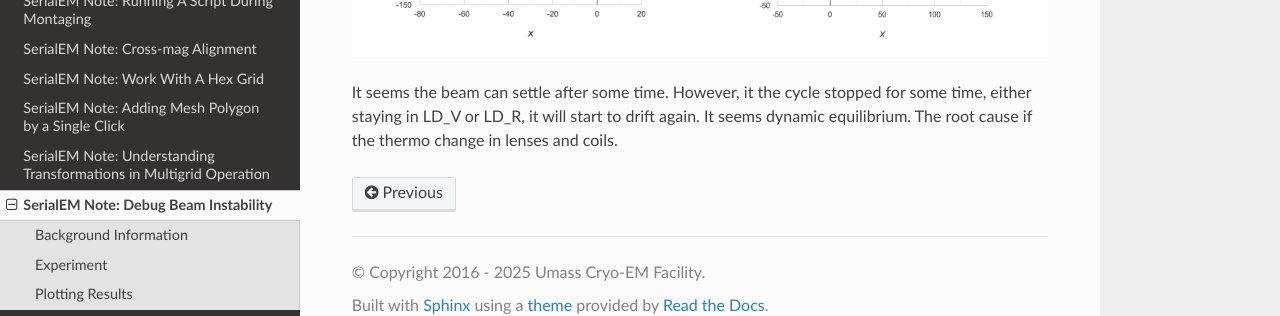
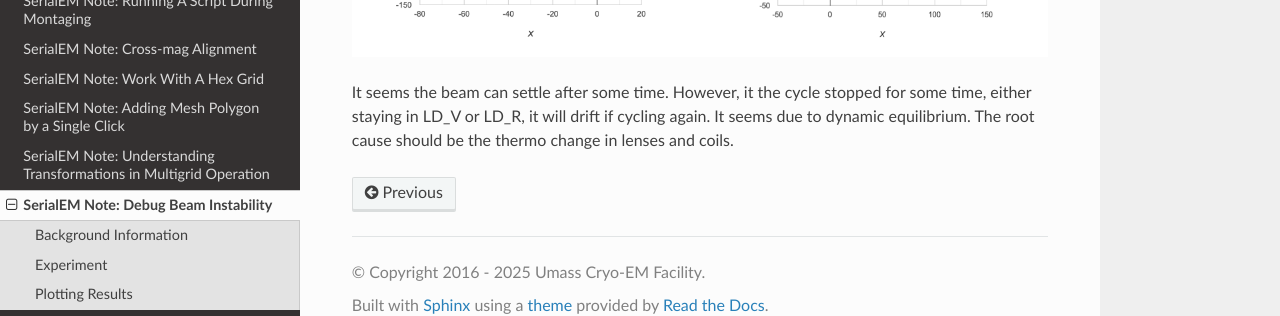
Before and after one commit to xuchen66/sphinx-emdocs, a Sphinx documentation site: the page built from source/serialem-note-debug-beam-instability.rst, in a window 1280 px wide and 900 px high, scrolled down 2601 px. Shown: the part 558-874 px from the top of the window. Built offline with Sphinx 7.4.7 and the Read the Docs theme 3.1.0, drawn with Linux system fonts in a browser that asks for light colours; pages that are not in the unit, such as notebooks, are missing from menus.

Commit message:
Update serialem-note-debug-beam-instability.rst

```diff
--- a/source/serialem-note-debug-beam-instability.rst
+++ b/source/serialem-note-debug-beam-instability.rst
@@ -139,5 +139,5 @@ from Talos and Glacios.
    :scale: 50 %
 
 It seems the beam can settle after some time. However, it the cycle stopped for
-some time, either staying in LD_V or LD_R, it will start to drift again. It seems
-dynamic equilibrium. The root cause if the thermo change in lenses and coils.
+some time, either staying in LD_V or LD_R, it will drift if cycling again. It seems
+due to dynamic equilibrium. The root cause should be the thermo change in lenses and coils.
```
